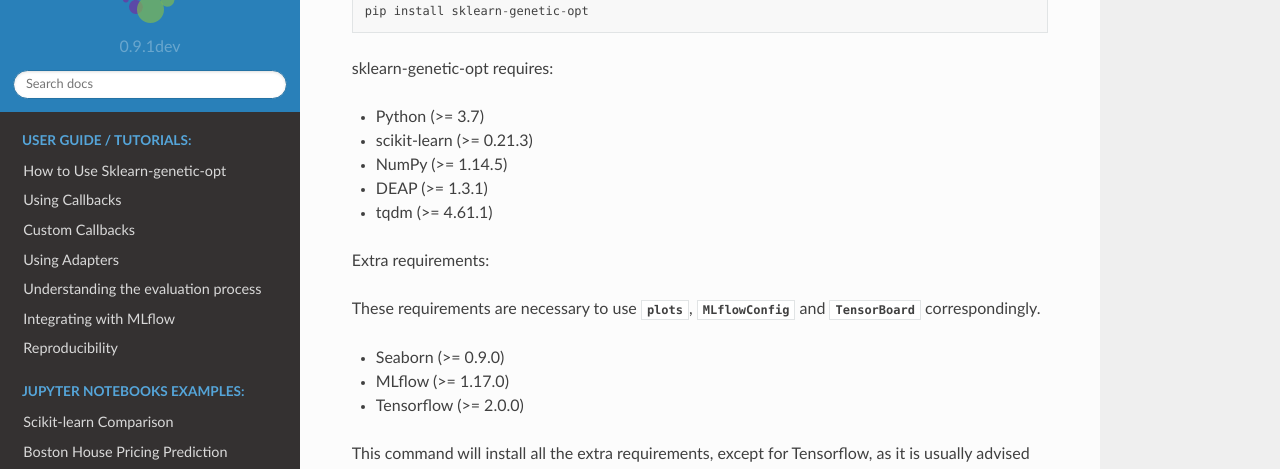
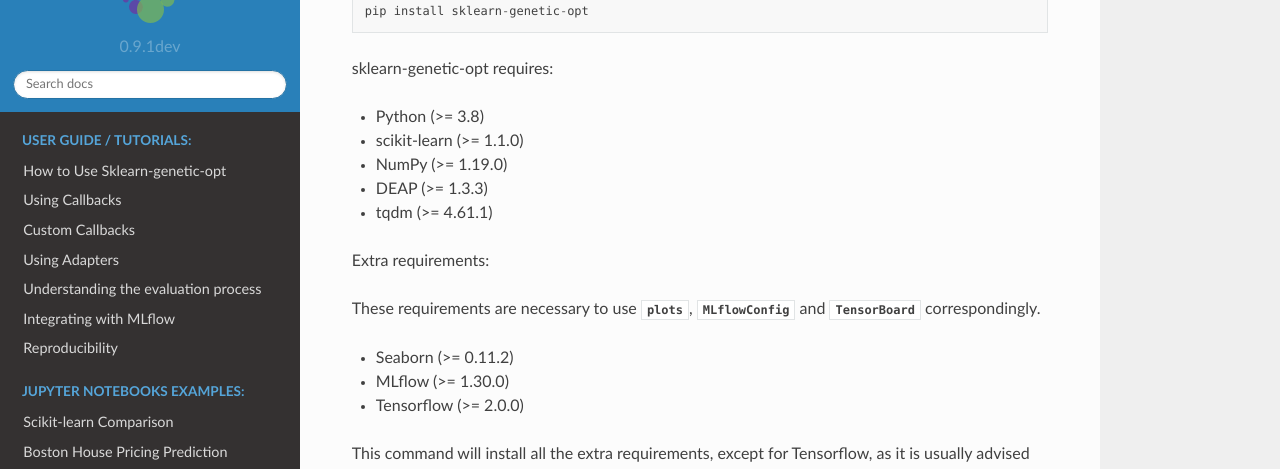
Before and after one commit to rodrigo-arenas/Sklearn-genetic-opt, a Sphinx documentation site: the page built from docs/index.rst, in a window 1280 px wide and 900 px high, scrolled down 436 px. Shown: the part 151-620 px from the top of the window. Built offline with Sphinx 7.4.7 and the Read the Docs theme 2.0.0, drawn with Linux system fonts in a browser that asks for light colours.

```diff
--- a/docs/index.rst
+++ b/docs/index.rst
@@ -26,12 +26,12 @@ inside the env use::
 
    pip install sklearn-genetic-opt
 
-.. |PythonMinVersion| replace:: 3.7
-.. |ScikitLearnMinVersion| replace:: 0.21.3
-.. |NumPyMinVersion| replace:: 1.14.5
-.. |SeabornMinVersion| replace:: 0.9.0
-.. |DEAPMinVersion| replace:: 1.3.1
-.. |MLflowMinVersion| replace:: 1.17.0
+.. |PythonMinVersion| replace:: 3.8
+.. |ScikitLearnMinVersion| replace:: 1.1.0
+.. |NumPyMinVersion| replace:: 1.19.0
+.. |SeabornMinVersion| replace:: 0.11.2
+.. |DEAPMinVersion| replace:: 1.3.3
+.. |MLflowMinVersion| replace:: 1.30.0
 .. |TensorflowMinVersion| replace:: 2.0.0
 .. |tqdmMinVersion| replace:: 4.61.1
 
--- a/docs/release_notes.rst
+++ b/docs/release_notes.rst
@@ -13,6 +13,12 @@ API Changes:
 * Dropped support for python 3.7 and add support for python 3.10+
 * Update most important packages from dev-requirements.txt to more recent versions
 * Update deprecated functions in tests
+
+^^^^^^^^^^
+Bug Fixes:
+^^^^^^^^^^
+
+* Fixed the API docs of :class:`~sklearn_genetic.GAFeatureSelectionCV`, it was pointing to the wrong class
 
 What's new in 0.9.0
 -------------------
```
Also changed, not shown: docs/api/featureselectioncv.rst (+10 -10 lines).
